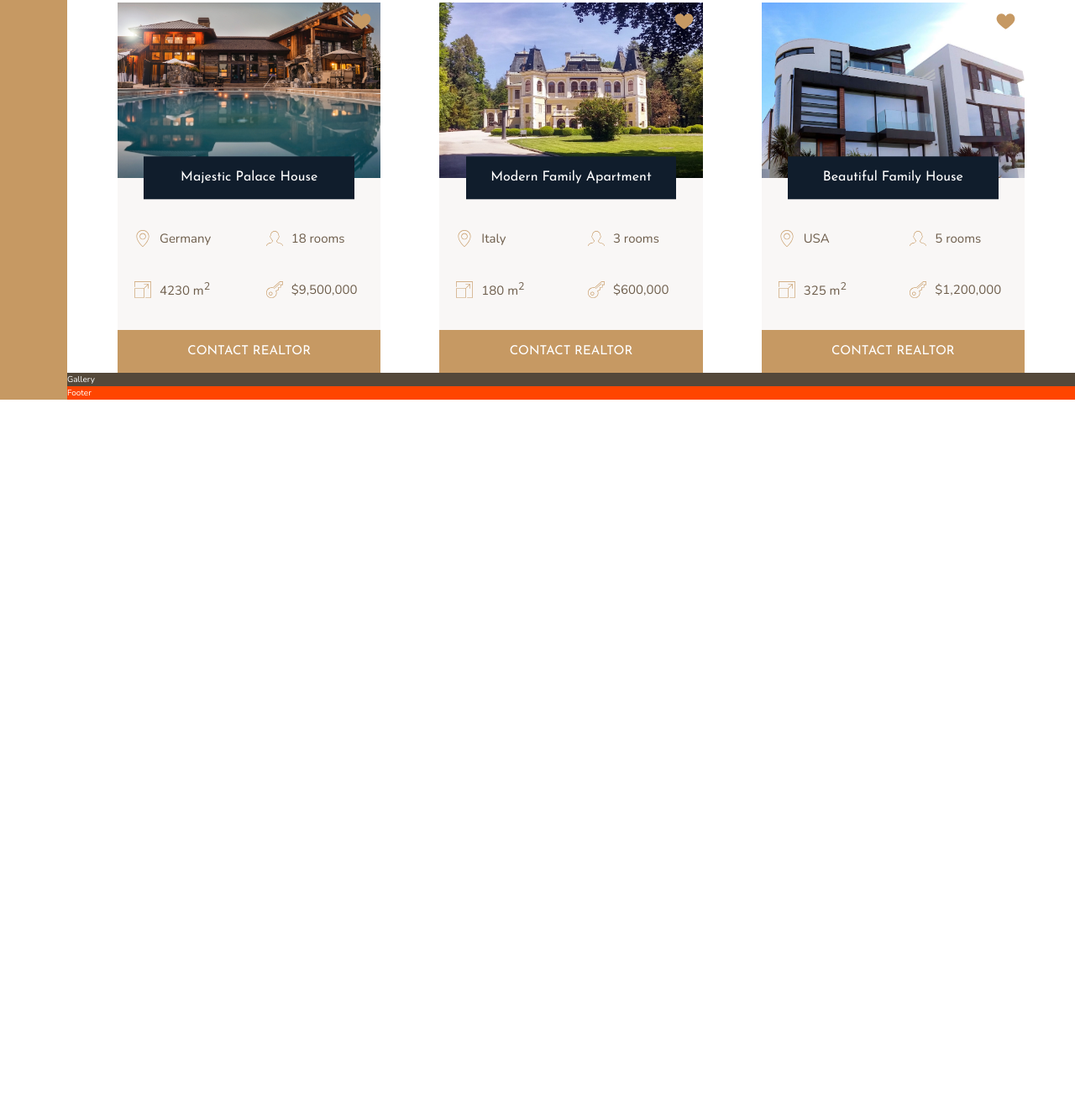
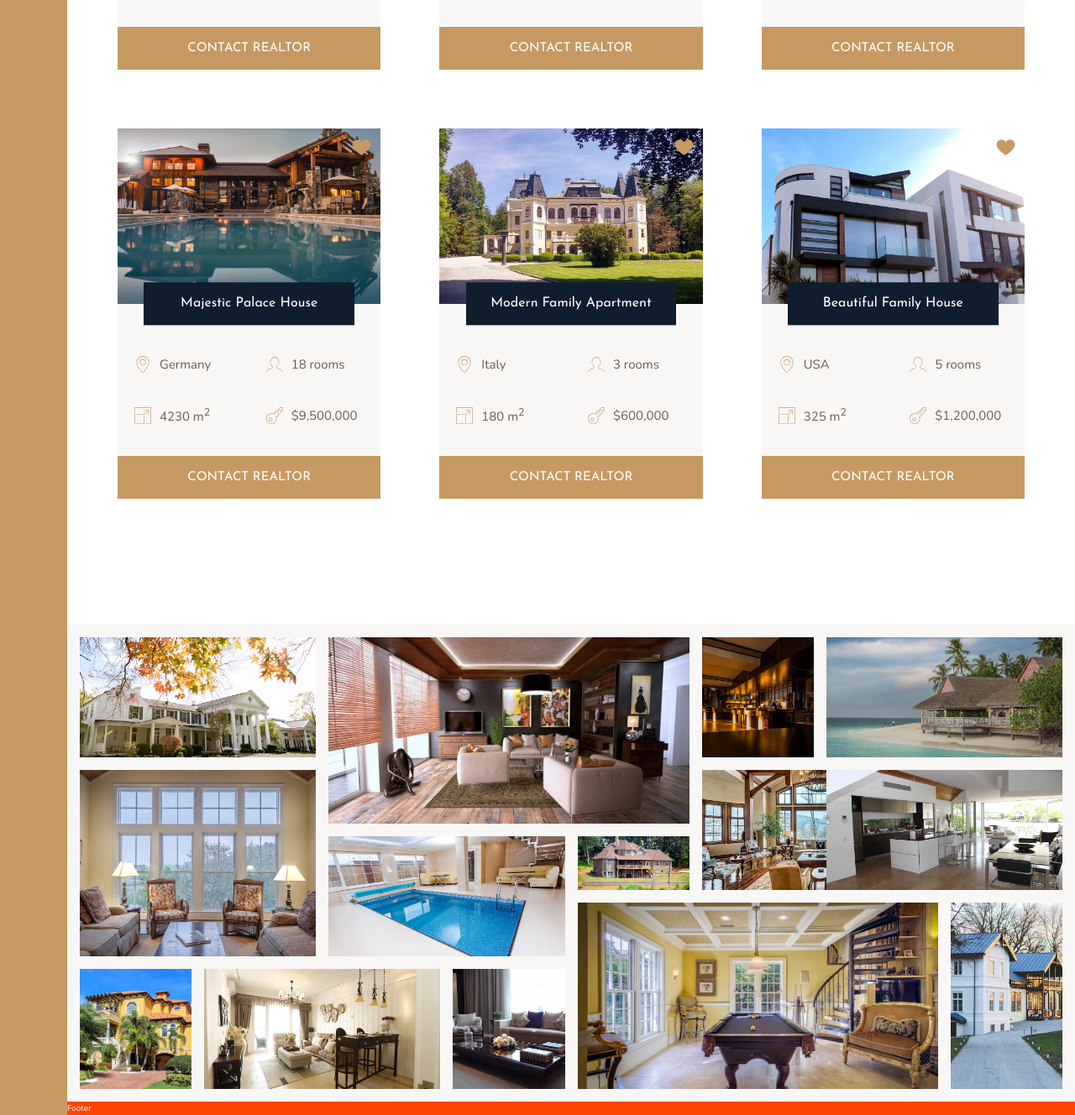
Before and after one commit to victorbruce/nexter, a website: page index.html in a window 1280 px wide. Shown: the part 2437-3765 px from the top of the page at 84% size. Before the commit the page ends 2913 px from the top, so only its background shows below. Drawn offline with nearby package versions, Linux system fonts and the light colour scheme.

Commit message:
update: build and style the gallery section

```diff
--- a/index.html
+++ b/index.html
@@ -302,7 +302,50 @@
         <button class="btn home__btn">Contact realtor</button>
       </div>
     </div>
-    <div class="gallery">Gallery</div>
+    <div class="gallery">
+      <figure class="gallery__item gallery__item--1">
+        <img src="img/gal-1.jpeg" alt="Gallery image 1" class="gallery__img" />
+      </figure>
+      <figure class="gallery__item gallery__item--2">
+        <img src="img/gal-2.jpeg" alt="Gallery image 2" class="gallery__img" />
+      </figure>
+      <figure class="gallery__item gallery__item--3">
+        <img src="img/gal-3.jpeg" alt="Gallery image 3" class="gallery__img" />
+      </figure>
+      <figure class="gallery__item gallery__item--4">
+        <img src="img/gal-4.jpeg" alt="Gallery image 4" class="gallery__img" />
+      </figure>
+      <figure class="gallery__item gallery__item--5">
+        <img src="img/gal-5.jpeg" alt="Gallery image 5" class="gallery__img" />
+      </figure>
+      <figure class="gallery__item gallery__item--6">
+        <img src="img/gal-6.jpeg" alt="Gallery image 6" class="gallery__img" />
+      </figure>
+      <figure class="gallery__item gallery__item--7">
+        <img src="img/gal-7.jpeg" alt="Gallery image 7" class="gallery__img" />
+      </figure>
+      <figure class="gallery__item gallery__item--8">
+        <img src="img/gal-8.jpeg" alt="Gallery image 8" class="gallery__img" />
+      </figure>
+      <figure class="gallery__item gallery__item--9">
+        <img src="img/gal-9.jpeg" alt="Gallery image 9" class="gallery__img" />
+      </figure>
+      <figure class="gallery__item gallery__item--10">
+        <img src="img/gal-10.jpeg" alt="Gallery image 10" class="gallery__img" />
+      </figure>
+      <figure class="gallery__item gallery__item--11">
+        <img src="img/gal-11.jpeg" alt="Gallery image 11" class="gallery__img" />
+      </figure>
+      <figure class="gallery__item gallery__item--12">
+        <img src="img/gal-12.jpeg" alt="Gallery image 12" class="gallery__img" />
+      </figure>
+      <figure class="gallery__item gallery__item--13">
+        <img src="img/gal-13.jpeg" alt="Gallery image 13" class="gallery__img" />
+      </figure>
+      <figure class="gallery__item gallery__item--14">
+        <img src="img/gal-14.jpeg" alt="Gallery image 14" class="gallery__img" />
+      </figure>
+    </div>
     <footer class="footer">Footer</footer>
   </body>
 </html>
--- a/sass/components/_gallery.scss
+++ b/sass/components/_gallery.scss
@@ -1,5 +1,88 @@
 .gallery {
-  background-color: $color-grey-dark-1;
+  background-color: $color-grey-light-1;
   grid-column: full-start / full-end;
-  color: white;
+
+  display: grid;
+  grid-template-columns: repeat(8, 1fr);
+  grid-template-rows: repeat(7, 5vw);
+  grid-gap: 1.5rem;
+  padding: 1.5rem;
+
+  &__item {
+    &--1 {
+      grid-row: 1 / span 2;
+      grid-column: 1 / span 2;
+    }
+
+    &--2 {
+      grid-row: 1 / span 3;
+      grid-column: 3 / span 3;
+    }
+
+    &--3 {
+      grid-row: 1 / span 2;
+    }
+
+    &--4 {
+      grid-row: 1 / span 2;
+      grid-column: 7 / -1;
+    }
+
+    &--5 {
+      grid-row: 3 / span 3;
+      grid-column: 1 / span 2;
+    }
+
+    &--6 {
+      grid-row: 4 / span 2;
+      grid-column: 3 / span 2;
+    }
+
+    &--7 {
+      grid-row: 4 / span 1;
+      grid-column: 5 / span 1;
+    }
+
+    &--8 {
+      grid-row: 3 / span 2;
+      grid-column: 6 / span 2;
+    }
+
+    &--9 {
+      grid-row: 3 / span 2;
+      grid-column: 7 / -1;
+    }
+
+    &--10 {
+      grid-row: 6 / -1;
+      grid-column: 1 / span 1;
+    }
+
+    &--11 {
+      grid-row: 6 / -1;
+      grid-column: 2 / span 2;
+    }
+
+    &--12 {
+      grid-row: 6 / -1;
+      grid-column: 4 / span 1;
+    }
+
+    &--13 {
+      grid-row: 5 / -1;
+      grid-column: 5 / span 3;
+    }
+
+    &--14 {
+      grid-row: 5 / -1;
+      grid-column: 8 / -1;
+    }
+  }
+
+  &__img {
+    width: 100%;
+    height: 100%;
+    object-fit: cover;
+    display: block;
+  }
 }
```
Also changed, not shown: css/style.css.
